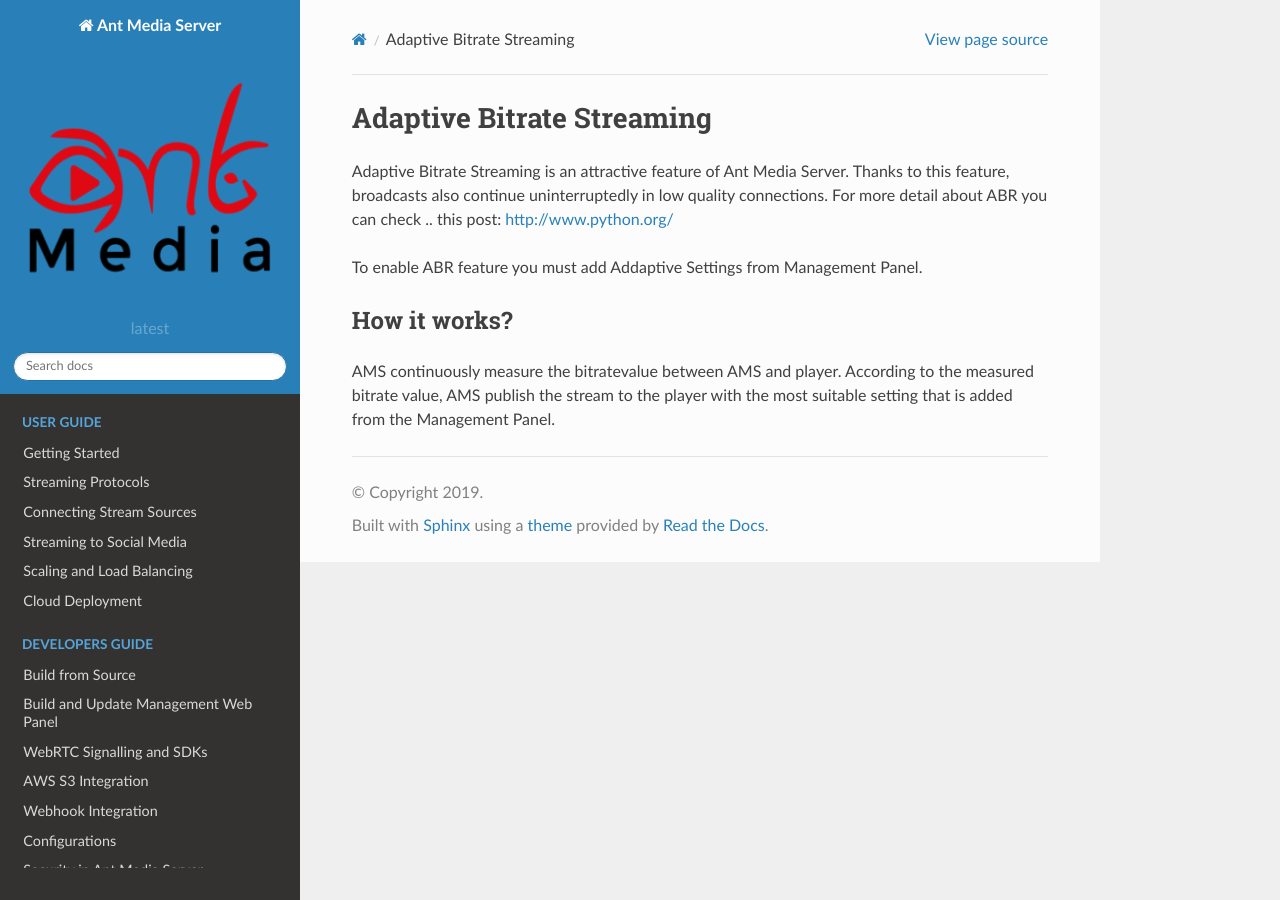
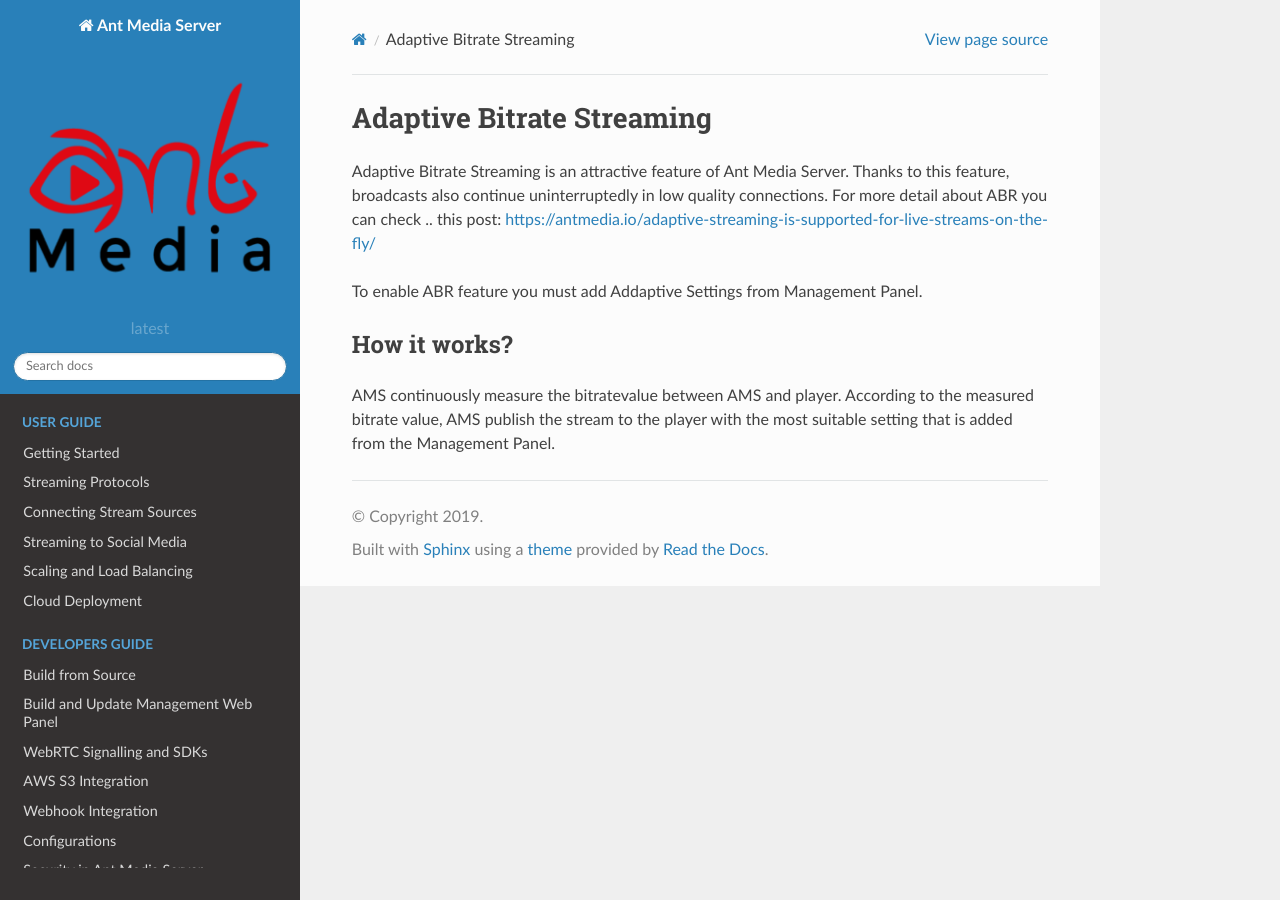
Before and after one commit to sachinmsahrma/Ant-Media-Docs, a Sphinx documentation site: the page built from docs/Adaptive-Bitrate-Streaming.rst, in a window 1280 px wide. Built offline with Sphinx 7.4.7 and the Read the Docs theme 2.0.0, drawn with Linux system fonts in a browser that asks for light colours; some of the changed lines change nothing that is shown.

Commit message:
Update Adaptive-Bitrate-Streaming.rst

```diff
--- a/docs/Adaptive-Bitrate-Streaming.rst
+++ b/docs/Adaptive-Bitrate-Streaming.rst
@@ -2,7 +2,7 @@
 Adaptive Bitrate Streaming
 ##########################
 
-Adaptive Bitrate Streaming is an attractive feature of Ant Media Server. Thanks to this feature, broadcasts also continue uninterruptedly in low quality connections. For more detail about ABR you can check .. this post: http://www.python.org/
+Adaptive Bitrate Streaming is an attractive feature of Ant Media Server. Thanks to this feature, broadcasts also continue uninterruptedly in low quality connections. For more detail about ABR you can check .. this post: https://antmedia.io/adaptive-streaming-is-supported-for-live-streams-on-the-fly/
 
 To enable ABR feature you must add Addaptive Settings from Management Panel.
 
```
